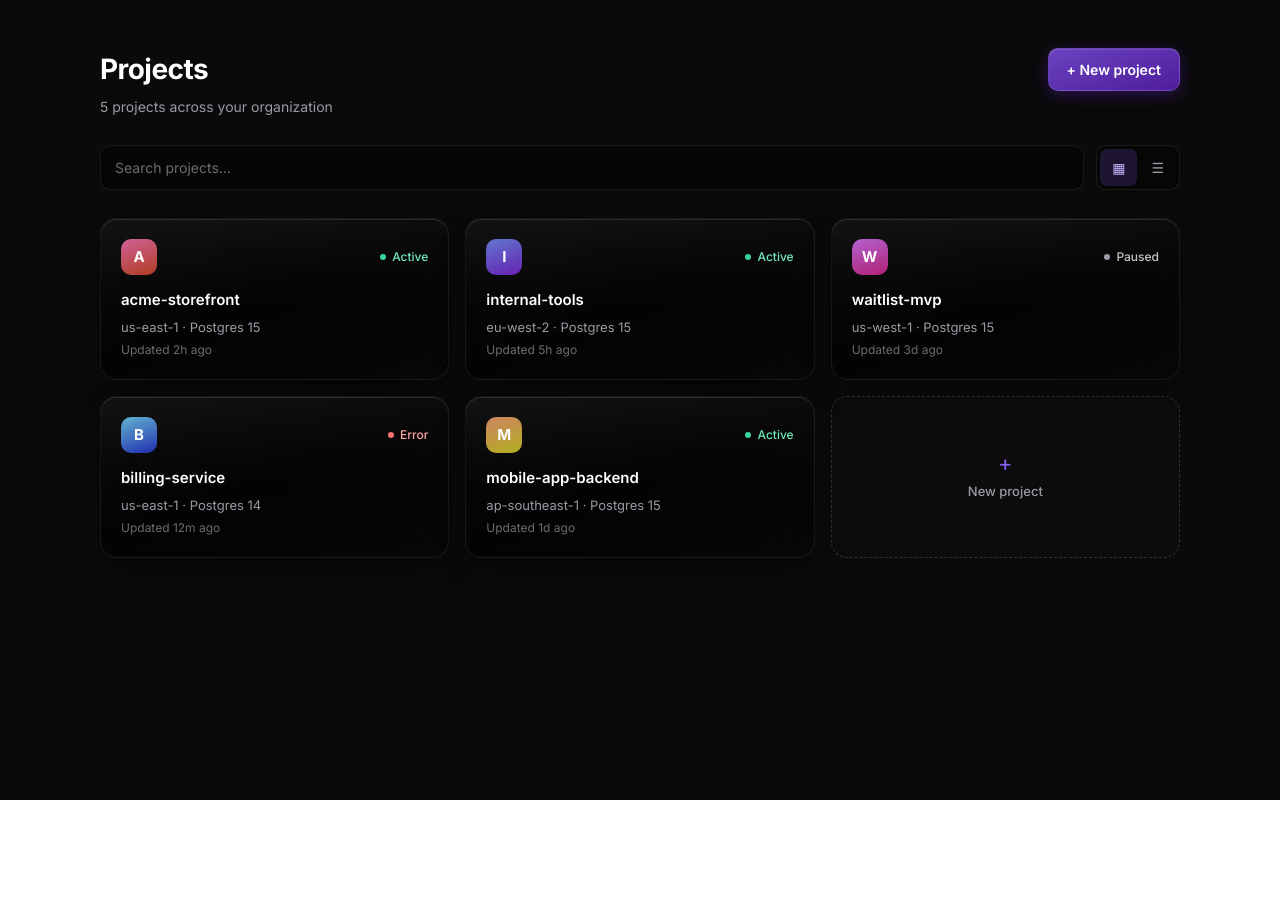
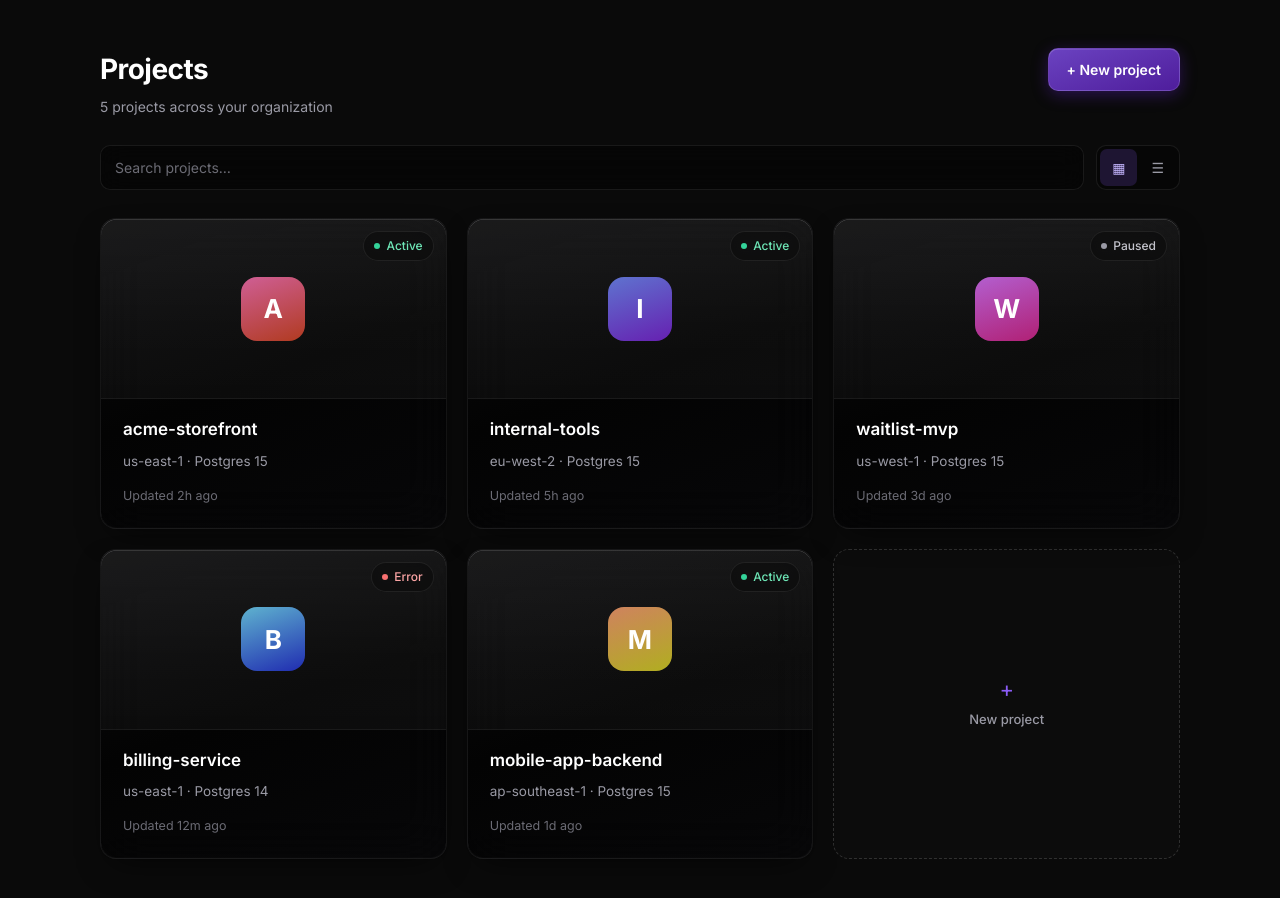
Before and after one commit to troojin/galaxium-v2, a Next.js app: page /dashboard in a window 1280 px wide. Shown: the top 898 px of the page. Before the commit the page ends 800 px from the top, so only its background shows below. Built offline with nearby package versions, Linux system fonts and the light colour scheme.

Commit message:
fix some stuff

```diff
--- a/app/dashboard/page.tsx
+++ b/app/dashboard/page.tsx
@@ -14,6 +14,7 @@ interface Project {
   status: ProjectStatus;
   database: string;
   updatedAt: string;
+  imageUrl?: string;
 }
 
 const SAMPLE_PROJECTS: Project[] = [
@@ -65,7 +66,7 @@ const STATUS_STYLES: Record<ProjectStatus, { dot: string; label: string; text: s
   error: { dot: "#f87171", label: "Error", text: "#fca5a5" },
 };
 
-function ProjectIcon({ name }: { name: string }) {
+function ProjectIcon({ name, large }: { name: string; large?: boolean }) {
   // Deterministic gradient seed per project name so each card gets a stable, distinct mark.
   let hash = 0;
   for (let i = 0; i < name.length; i++) hash = name.charCodeAt(i) + ((hash << 5) - hash);
@@ -73,7 +74,7 @@ function ProjectIcon({ name }: { name: string }) {
   return (
     <div
       style={{
-        ...styles.projectIcon,
+        ...(large ? styles.projectIconLarge : styles.projectIcon),
         background: `linear-gradient(160deg, hsla(${hue}, 70%, 65%, 0.9) 0%, hsla(${(hue + 40) % 360}, 70%, 45%, 0.9) 100%)`,
       }}
     >
@@ -196,9 +197,14 @@ export default function DashboardPage() {
           <div style={styles.grid}>
             {filtered.map((project) => (
               <div key={project.id} className="glass-sheen project-card" style={styles.card}>
-                <div style={styles.cardTop}>
-                  <ProjectIcon name={project.name} />
-                  <span style={styles.statusPill}>
+                <div style={styles.cardThumb}>
+                  {project.imageUrl ? (
+                    // eslint-disable-next-line @next/next/no-img-element
+                    <img src={project.imageUrl} alt="" style={styles.cardThumbImg} />
+                  ) : (
+                    <ProjectIcon name={project.name} large />
+                  )}
+                  <span style={styles.statusPillFloating}>
                     <span
                       style={{
                         ...styles.statusDot,
@@ -210,11 +216,13 @@ export default function DashboardPage() {
                     </span>
                   </span>
                 </div>
-                <h3 style={styles.cardName}>{project.name}</h3>
-                <p style={styles.cardMeta}>
-                  {project.region} · {project.database}
-                </p>
-                <p style={styles.cardUpdated}>Updated {project.updatedAt}</p>
+                <div style={styles.cardBody}>
+                  <h3 style={styles.cardName}>{project.name}</h3>
+                  <p style={styles.cardMeta}>
+                    {project.region} · {project.database}
+                  </p>
+                  <p style={styles.cardUpdated}>Updated {project.updatedAt}</p>
+                </div>
               </div>
             ))}
             <div
@@ -354,25 +362,59 @@ const styles: { [key: string]: React.CSSProperties } = {
   },
   grid: {
     display: "grid",
-    gridTemplateColumns: "repeat(auto-fill, minmax(260px, 1fr))",
-    gap: 16,
+    gridTemplateColumns: "repeat(auto-fill, minmax(340px, 1fr))",
+    gap: 20,
   },
   card: {
     position: "relative",
     background: "linear-gradient(160deg, rgba(12,12,14,0.7) 0%, rgba(0,0,0,0.65) 50%, rgba(6,6,8,0.7) 100%)",
     border: "1px solid rgba(255,255,255,0.07)",
     borderRadius: 16,
-    padding: 20,
     backdropFilter: "blur(24px) saturate(140%)",
     WebkitBackdropFilter: "blur(24px) saturate(140%)",
     boxShadow: "0 12px 32px -12px rgba(0,0,0,0.7)",
     overflow: "hidden",
+    display: "flex",
+    flexDirection: "column",
   },
-  cardTop: {
+  cardThumb: {
+    position: "relative",
+    width: "100%",
+    height: 180,
+    background: "rgba(255,255,255,0.03)",
+    borderBottom: "1px solid rgba(255,255,255,0.06)",
     display: "flex",
     alignItems: "center",
-    justifyContent: "space-between",
-    marginBottom: 14,
+    justifyContent: "center",
+    flexShrink: 0,
+  },
+  cardThumbImg: {
+    width: "100%",
+    height: "100%",
+    objectFit: "cover",
+    display: "block",
+  },
+  statusPillFloating: {
+    position: "absolute",
+    top: 12,
+    right: 12,
+    display: "flex",
+    alignItems: "center",
+    gap: 6,
+    fontSize: 12,
+    fontWeight: 500,
+    background: "rgba(10,10,10,0.6)",
+    backdropFilter: "blur(8px)",
+    WebkitBackdropFilter: "blur(8px)",
+    padding: "5px 10px",
+    borderRadius: 20,
+    border: "1px solid rgba(255,255,255,0.08)",
+  },
+  cardBody: {
+    padding: "18px 22px 22px",
+    flex: 1,
+    display: "flex",
+    flexDirection: "column",
   },
   projectIcon: {
     width: 36,
@@ -383,6 +425,18 @@ const styles: { [key: string]: React.CSSProperties } = {
     justifyContent: "center",
     color: "#ffffff",
     fontSize: 15,
+    fontWeight: 700,
+    flexShrink: 0,
+  },
+  projectIconLarge: {
+    width: 64,
+    height: 64,
+    borderRadius: 16,
+    display: "flex",
+    alignItems: "center",
+    justifyContent: "center",
+    color: "#ffffff",
+    fontSize: 26,
     fontWeight: 700,
     flexShrink: 0,
   },
@@ -401,29 +455,30 @@ const styles: { [key: string]: React.CSSProperties } = {
   },
   cardName: {
     color: "#ffffff",
-    fontSize: 15,
+    fontSize: 17,
     fontWeight: 600,
-    margin: "0 0 6px",
+    margin: "0 0 8px",
   },
   cardMeta: {
     color: "#9a9aa5",
-    fontSize: 13,
-    margin: "0 0 4px",
+    fontSize: 13.5,
+    margin: "0 0 6px",
   },
   cardUpdated: {
     color: "#6b6b74",
-    fontSize: 12,
-    margin: 0,
+    fontSize: 12.5,
+    margin: "auto 0 0",
+    paddingTop: 10,
   },
   newProjectCard: {
     display: "flex",
     flexDirection: "column",
     alignItems: "center",
     justifyContent: "center",
-    gap: 8,
+    gap: 10,
     border: "1px dashed rgba(255,255,255,0.15)",
     borderRadius: 16,
-    minHeight: 128,
+    minHeight: 300,
     background: "rgba(255,255,255,0.01)",
   },
   newProjectPlus: {
```
